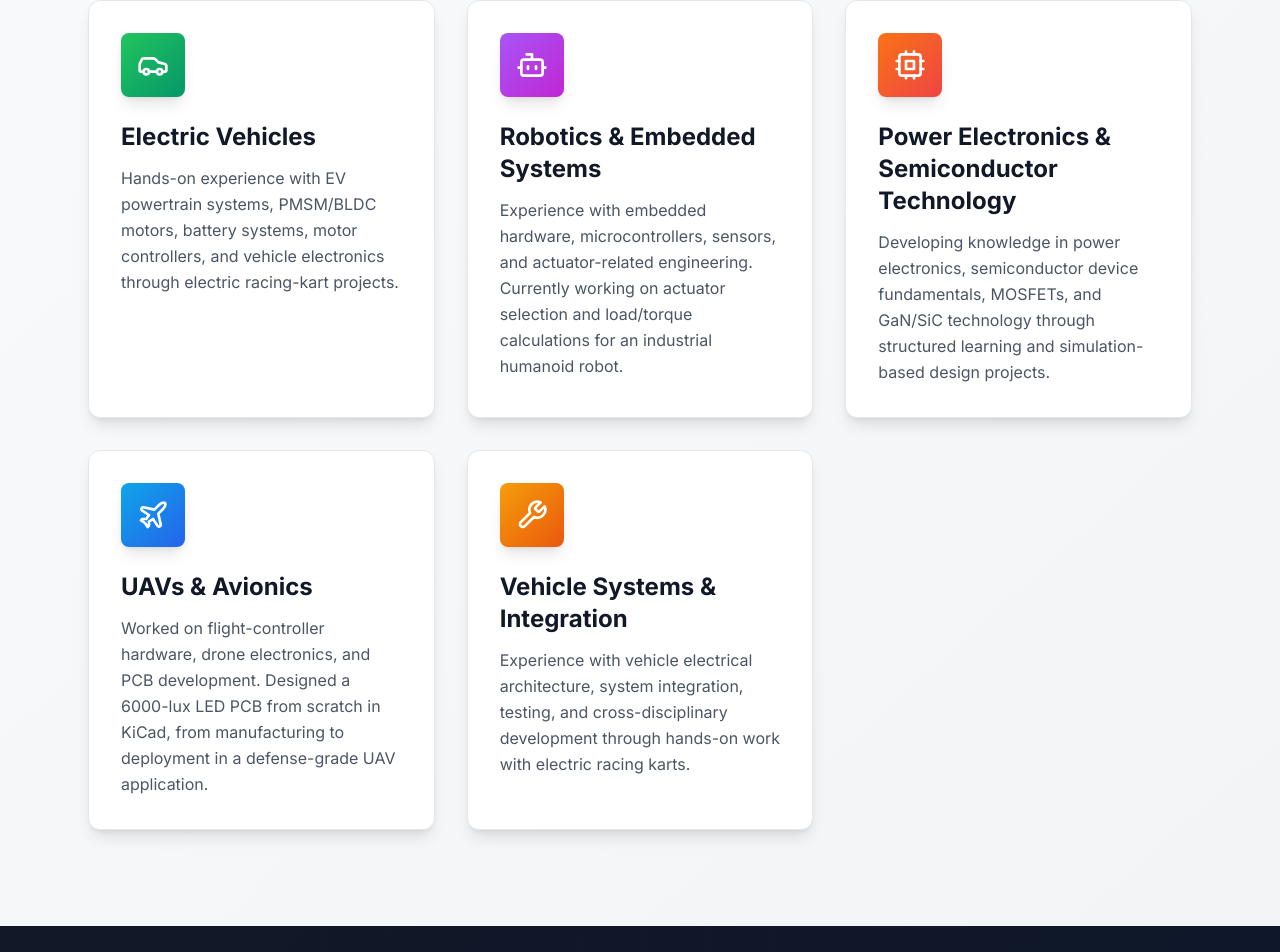
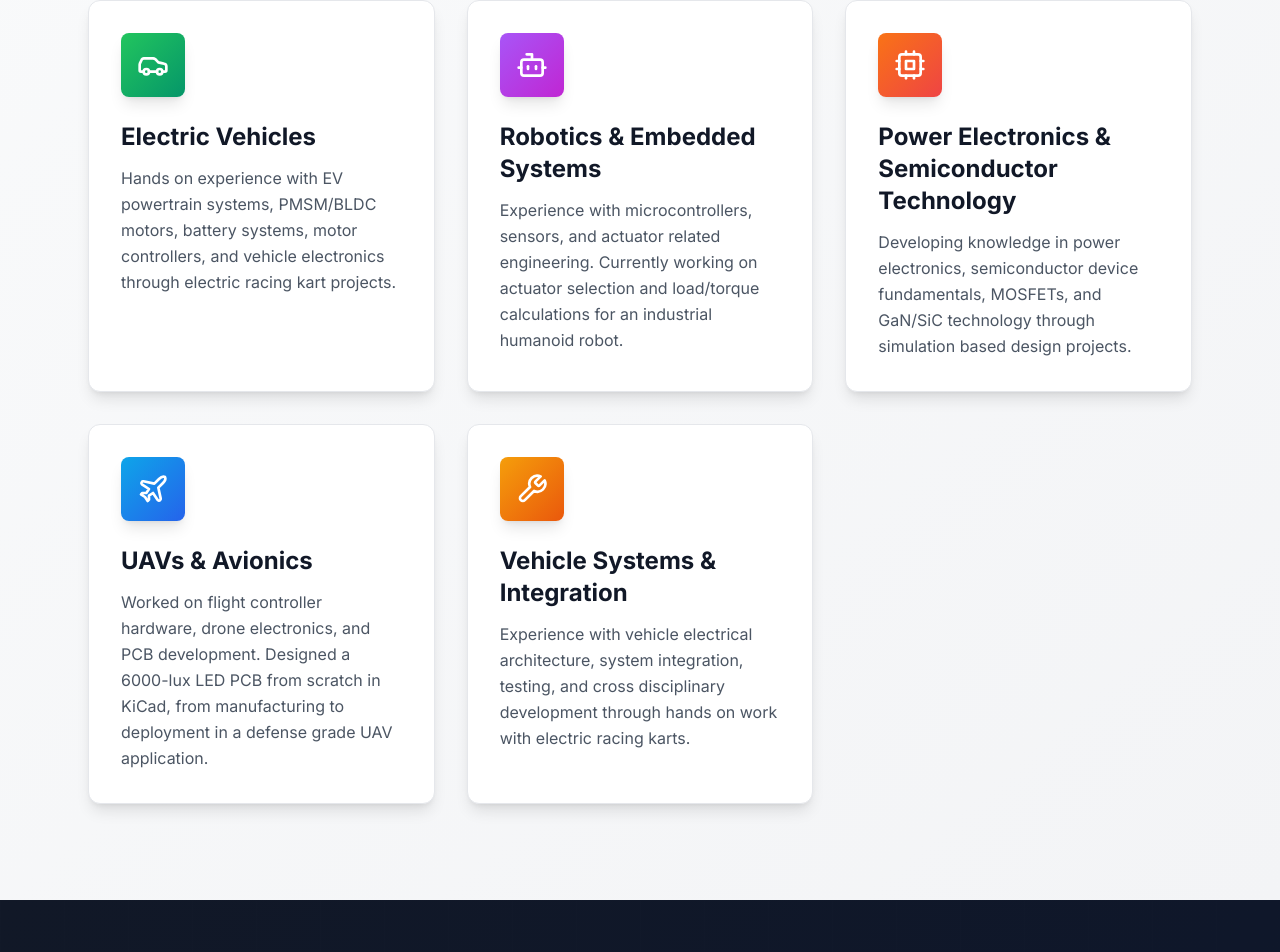
Before and after one commit to Sarthak845/portfolio, a React (Vite) app: page / in a window 1280 px wide. Shown: the part 1512-2464 px from the top of the page. Built offline with nearby package versions, Linux system fonts and the light colour scheme.

Commit message:
expertise final

```diff
--- a/src/components/Expertise.tsx
+++ b/src/components/Expertise.tsx
@@ -4,31 +4,31 @@ const domains = [
   {
     icon: Car,
     title: 'Electric Vehicles',
-    description: 'Hands-on experience with EV powertrain systems, PMSM/BLDC motors, battery systems, motor controllers, and vehicle electronics through electric racing-kart projects.',
+    description: 'Hands on experience with EV powertrain systems, PMSM/BLDC motors, battery systems, motor controllers, and vehicle electronics through electric racing kart projects.',
     gradient: 'from-green-500 to-emerald-600'
   },
   {
     icon: Bot,
     title: 'Robotics & Embedded Systems',
-    description: 'Experience with embedded hardware, microcontrollers, sensors, and actuator-related engineering. Currently working on actuator selection and load/torque calculations for an industrial humanoid robot.',
+    description: 'Experience with microcontrollers, sensors, and actuator related engineering. Currently working on actuator selection and load/torque calculations for an industrial humanoid robot.',
     gradient: 'from-purple-500 to-fuchsia-600'
   },
   {
     icon: Cpu,
     title: 'Power Electronics & Semiconductor Technology',
-    description: 'Developing knowledge in power electronics, semiconductor device fundamentals, MOSFETs, and GaN/SiC technology through structured learning and simulation-based design projects.',
+    description: 'Developing knowledge in power electronics, semiconductor device fundamentals, MOSFETs, and GaN/SiC technology through simulation based design projects.',
     gradient: 'from-orange-500 to-red-500'
   },
   {
     icon: Plane,
     title: 'UAVs & Avionics',
-    description: 'Worked on flight-controller hardware, drone electronics, and PCB development. Designed a 6000-lux LED PCB from scratch in KiCad, from manufacturing to deployment in a defense-grade UAV application.',
+    description: 'Worked on flight controller hardware, drone electronics, and PCB development. Designed a 6000-lux LED PCB from scratch in KiCad, from manufacturing to deployment in a defense grade UAV application.',
     gradient: 'from-sky-500 to-blue-600'
   },
   {
     icon: Wrench,
     title: 'Vehicle Systems & Integration',
-    description: 'Experience with vehicle electrical architecture, system integration, testing, and cross-disciplinary development through hands-on work with electric racing karts.',
+    description: 'Experience with vehicle electrical architecture, system integration, testing, and cross disciplinary development through hands on work with electric racing karts.',
     gradient: 'from-amber-500 to-orange-600'
   }
 ];
```
